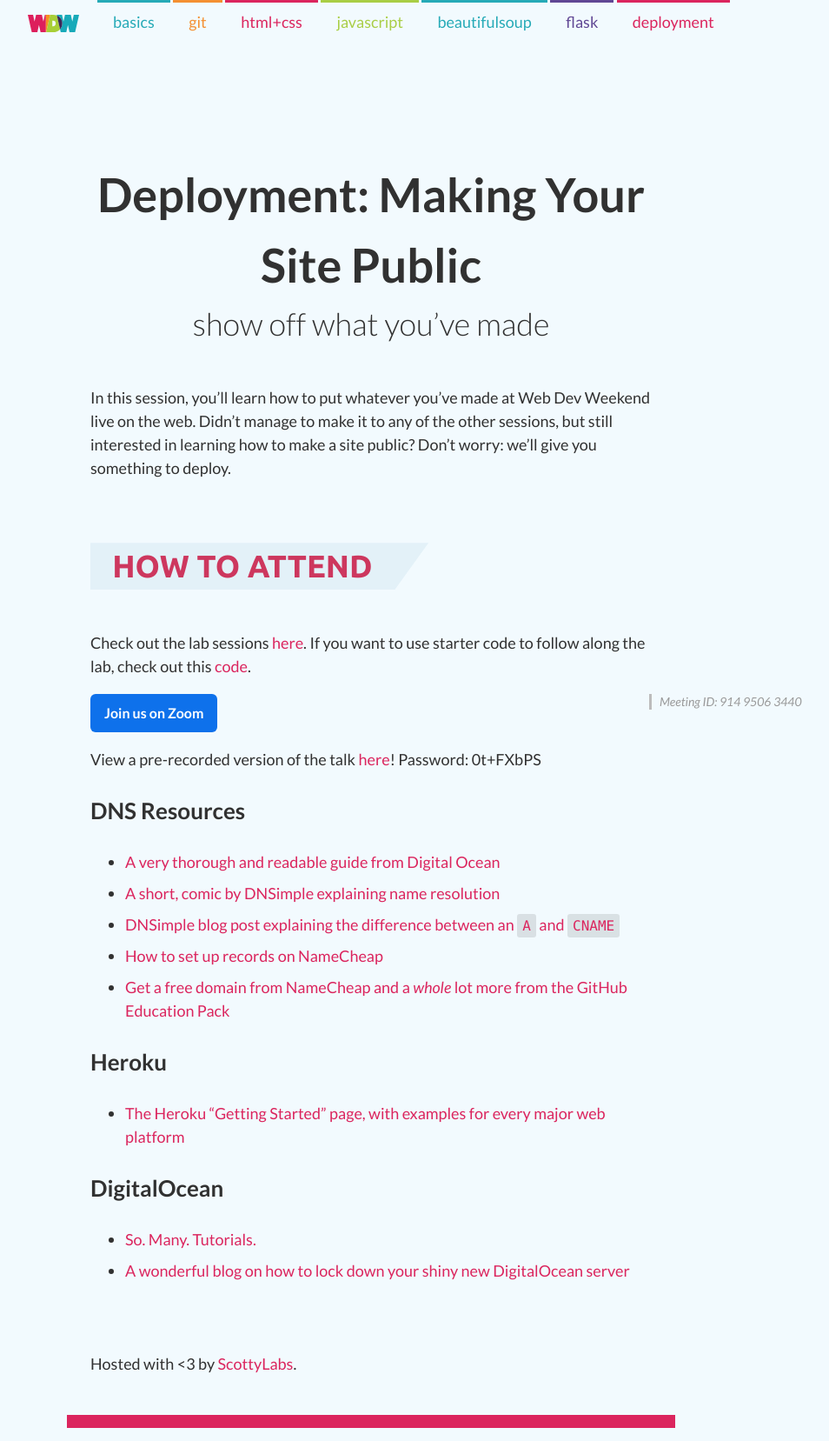
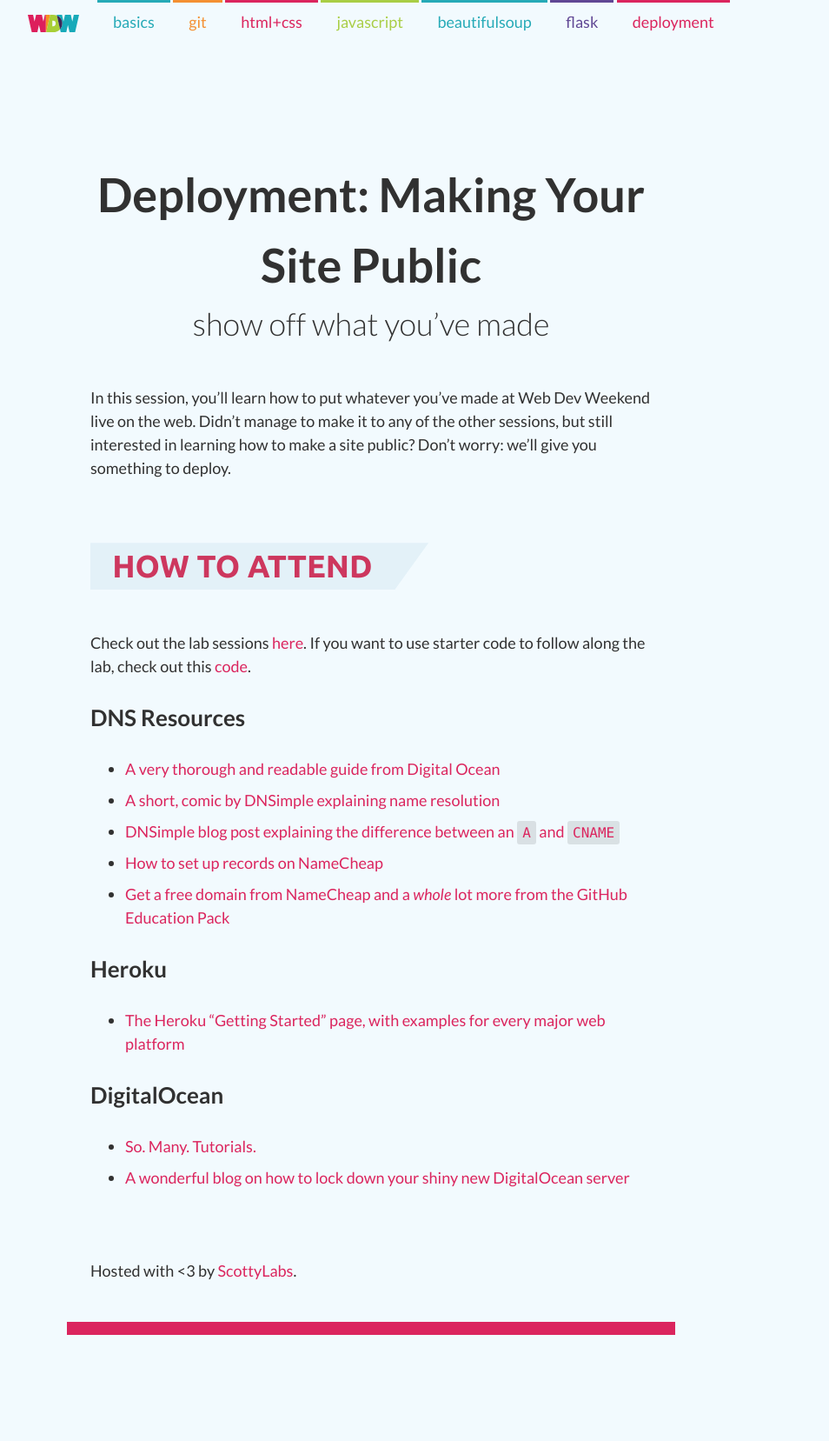
Before and after one commit to ScottyLabs/wdw, a Jekyll site: the page built from deployment/index.md, in a window 1280 px wide. Shown: the whole page at 87% size, without its empty margins (213-1167 px from the left). Built offline with Jekyll 4.4.1, drawn with Linux system fonts in a browser that asks for light colours; nearby versions of some CDN libraries; after the commit the page ends 1550 px from its top, so only the background shows below that.

Commit message:
Update deployment page

```diff
--- a/deployment/index.md
+++ b/deployment/index.md
@@ -18,9 +18,6 @@ you something to deploy.
 ## How to Attend
 
 Check out the lab sessions [here](https://drive.google.com/drive/u/1/folders/14DZVFknPuwLSYtqZRgzNQPB8R2qPlUbg). If you want to use starter code to follow along the lab, check out this [code](http://href.scottylabs.org/deployment).
-<div class="zoom"></div>
-
-View a pre-recorded version of the talk [here](https://cmu.zoom.us/rec/share/SjnKoX2Uzv77nU0U2cyDFxUlMe3_HuhLHVzd26VNcI0un7a22Wp97yjVZEogdWOc.ByWhFsNfuOYT7uGl)! Password: 0t+FXbPS
 
 <!--
 Be sure to bring a laptop. You'll want to make sure that either [GitHub for
```
